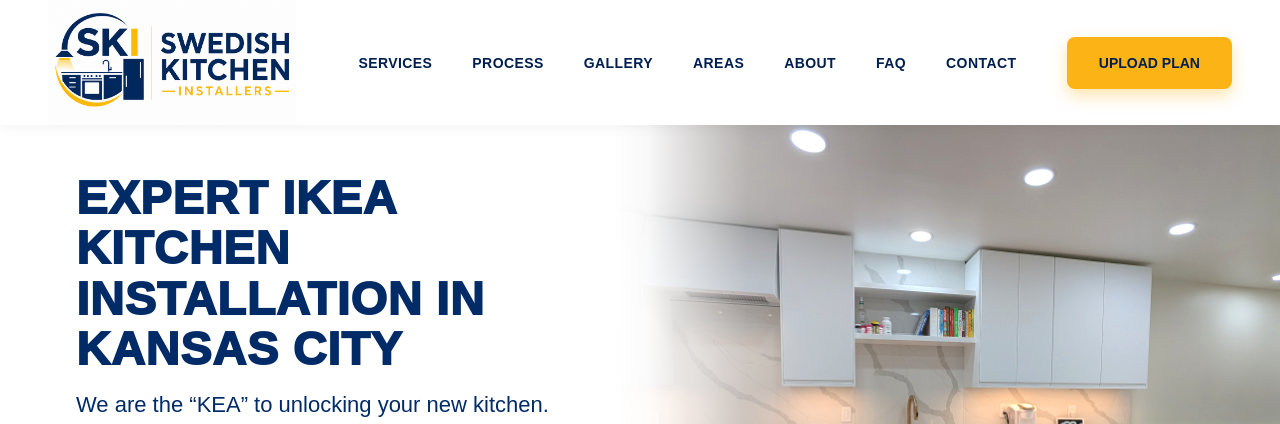
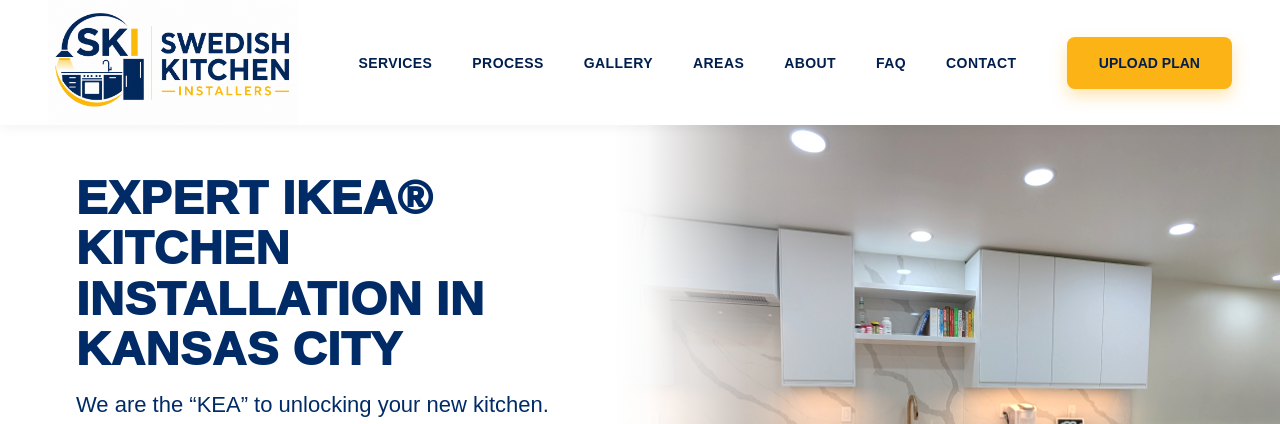
Before and after one commit to jenardandchelsey/ski-website, a Next.js app in the folder ski-next-site/: page / in a window 1280 px wide. Shown: the top 424 px of the page. Built offline with nearby package versions, Linux system fonts and the light colour scheme.

Commit message:
Add IKEA trademark symbol to hero headline

```diff
--- a/ski-next-site/app/page.js
+++ b/ski-next-site/app/page.js
@@ -7,7 +7,7 @@
   return <main>
     <section className="hero" id="home">
       <div className="heroText">
-        <h1>EXPERT IKEA KITCHEN<br />INSTALLATION IN<br />KANSAS CITY</h1>
+        <h1>EXPERT IKEA® KITCHEN<br />INSTALLATION IN<br />KANSAS CITY</h1>
         <p className="tagline">We are the “KEA” to unlocking your new kitchen.</p>
         <ul><li><Check size={18}/> IKEA Kitchen Installation</li><li><Check size={18}/> Closets &amp; Wardrobes</li><li><Check size={18}/> IKEA Systems &amp; More</li><li><Check size={18}/> Design &amp; Inventory Management</li><li><Check size={18}/> Organized | Local | Professional</li></ul>
         <Link className="cta heroCta" href="/quote">UPLOAD YOUR KITCHEN PLAN<br />FOR A FREE QUOTE <UploadCloud size={26}/></Link>
```
